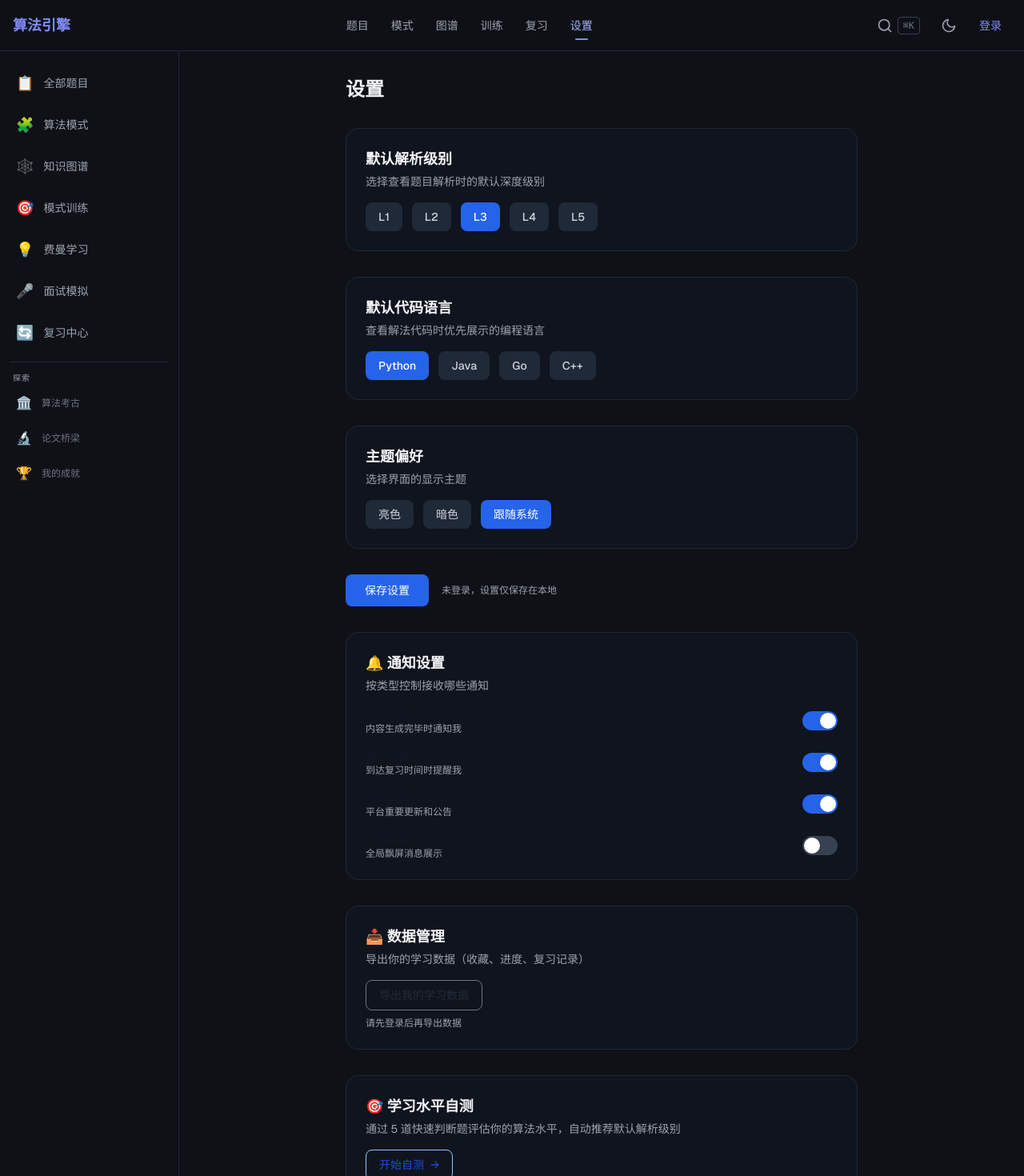
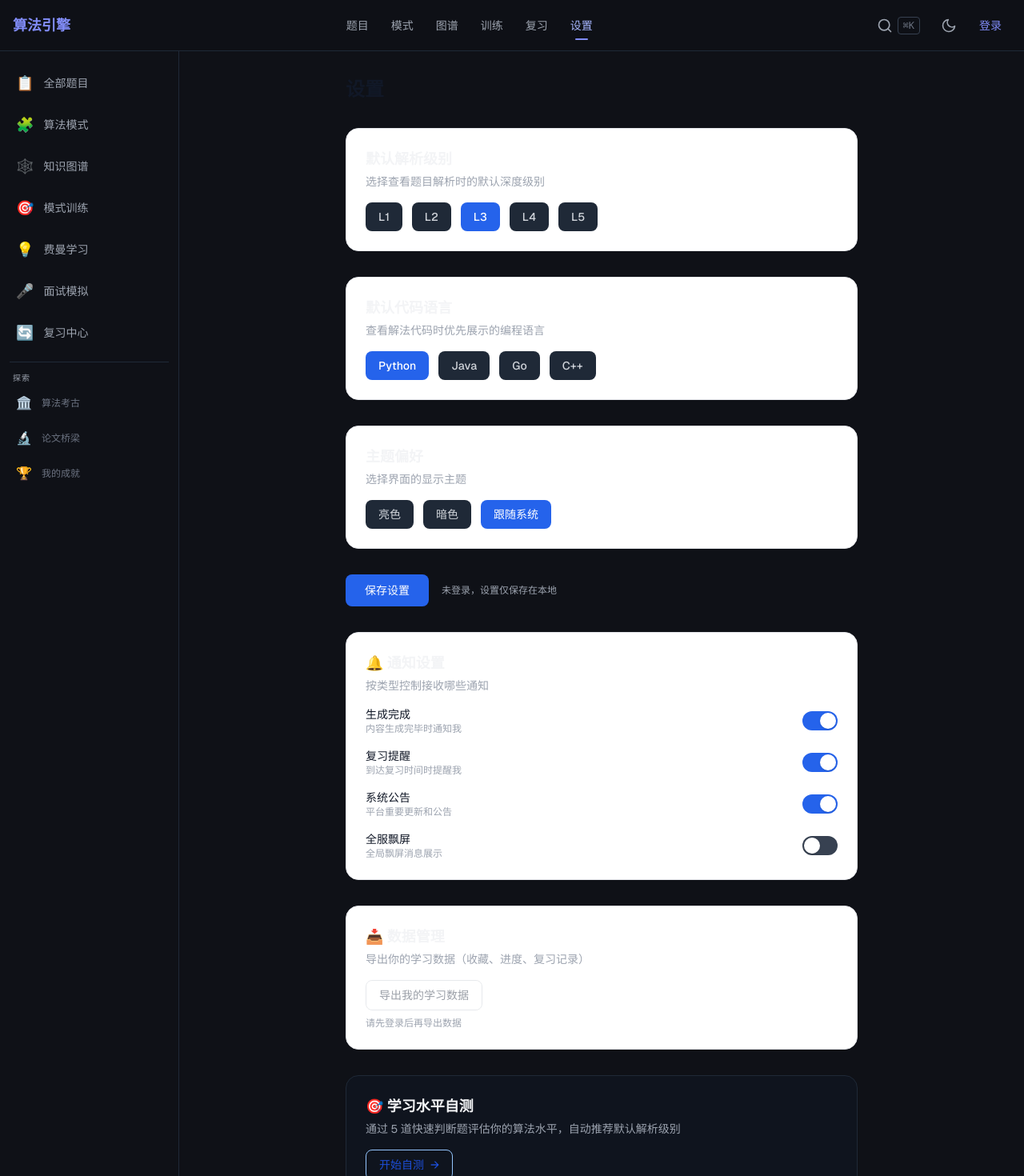
Before and after one commit to peerlessHerowu/algorithm_help, a Next.js app in the folder frontend/: page /settings in a window 1280 px wide. Shown: the top 1470 px of the page at 80% size. Built offline with nearby package versions, Linux system fonts and the light colour scheme; a small style sheet from the web is missing.

Commit message:
fix(qa): make settings readable in light theme

```diff
--- a/frontend/app/settings/page.tsx
+++ b/frontend/app/settings/page.tsx
@@ -174,10 +174,10 @@ export default function SettingsPage() {
 
   return (
     <div className="mx-auto max-w-2xl space-y-8 pb-16 px-4 py-8">
-      <h1 className="text-2xl font-bold text-gray-100">设置</h1>
+      <h1 className="text-2xl font-bold text-gray-900 dark:text-gray-100">设置</h1>
 
       {/* 默认解析级别 */}
-      <section className="rounded-2xl border border-gray-800 bg-gray-900/50 p-6">
+      <section className="rounded-2xl border border-gray-200 bg-white p-6 dark:border-gray-800 dark:bg-gray-900/50">
         <h2 className="mb-1 text-lg font-semibold text-gray-100">默认解析级别</h2>
         <p className="mb-4 text-sm text-gray-400">
           选择查看题目解析时的默认深度级别
@@ -200,7 +200,7 @@ export default function SettingsPage() {
       </section>
 
       {/* 默认代码语言 */}
-      <section className="rounded-2xl border border-gray-800 bg-gray-900/50 p-6">
+      <section className="rounded-2xl border border-gray-200 bg-white p-6 dark:border-gray-800 dark:bg-gray-900/50">
         <h2 className="mb-1 text-lg font-semibold text-gray-100">默认代码语言</h2>
         <p className="mb-4 text-sm text-gray-400">
           查看解法代码时优先展示的编程语言
@@ -223,7 +223,7 @@ export default function SettingsPage() {
       </section>
 
       {/* 主题偏好 */}
-      <section className="rounded-2xl border border-gray-800 bg-gray-900/50 p-6">
+      <section className="rounded-2xl border border-gray-200 bg-white p-6 dark:border-gray-800 dark:bg-gray-900/50">
         <h2 className="mb-1 text-lg font-semibold text-gray-100">主题偏好</h2>
         <p className="mb-4 text-sm text-gray-400">
           选择界面的显示主题
@@ -268,7 +268,7 @@ export default function SettingsPage() {
       </div>
 
       {/* 🔔 通知设置 */}
-      <section className="rounded-2xl border border-gray-800 bg-gray-900/50 p-6">
+      <section className="rounded-2xl border border-gray-200 bg-white p-6 dark:border-gray-800 dark:bg-gray-900/50">
         <h2 className="mb-1 text-lg font-semibold text-gray-100">🔔 通知设置</h2>
         <p className="mb-4 text-sm text-gray-400">
           按类型控制接收哪些通知
@@ -307,7 +307,7 @@ export default function SettingsPage() {
       </section>
 
       {/* 📥 数据管理 */}
-      <section className="rounded-2xl border border-gray-800 bg-gray-900/50 p-6">
+      <section className="rounded-2xl border border-gray-200 bg-white p-6 dark:border-gray-800 dark:bg-gray-900/50">
         <h2 className="mb-1 text-lg font-semibold text-gray-100">📥 数据管理</h2>
         <p className="mb-4 text-sm text-gray-400">
           导出你的学习数据（收藏、进度、复习记录）
```
